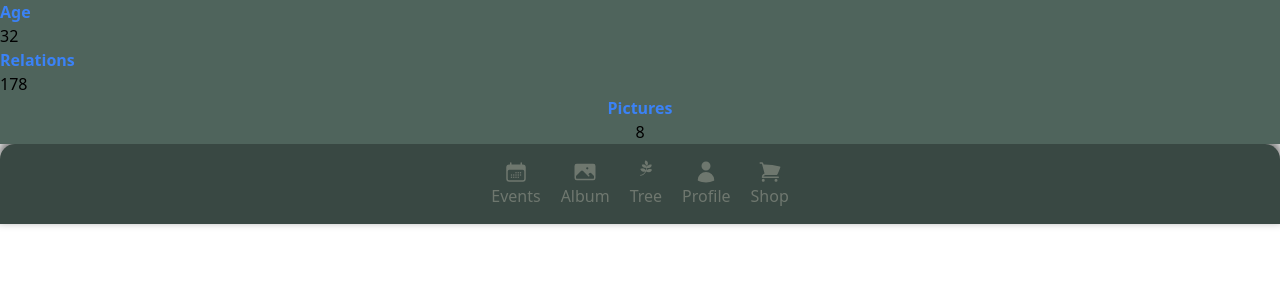
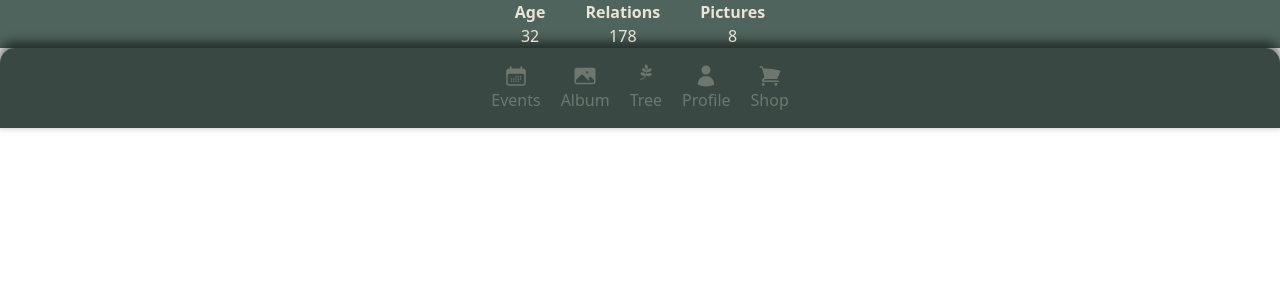
Before and after one commit to egidehirwa/origin, a React (Create React App) app in the folder frontend/: page / in a window 1280 px wide. Shown: the top 300 px of the page. Built offline with nearby package versions, Linux system fonts and the light colour scheme.

Commit message:
Testing profile details

```diff
--- a/frontend/src/components/userProfile/profileDetails.jsx
+++ b/frontend/src/components/userProfile/profileDetails.jsx
@@ -1,19 +1,19 @@
 function ProfileDetails() {
   return (
-        <div className="flex flex-col">
-            <div className="flex flex-col bg-greenish">
-                <p className="age text-blue-500 font-bold">Age</p>
-                <p>32</p>
+    <div className="container flex flex-row justify-center mx-auto gap-10 bg-greenish">
+      <div className="flex flex-col items-center">
+        <p className="age text-lightcream font-bold">Age</p>
+        <p className="text-lightcream">32</p>
       </div>
 
-            <div className="flex flex-col bg-greenish">
-                <p className="text-blue-500 font-bold">Relations</p>
-                <p>178</p>
+      <div className="flex flex-col items-center">
+        <p className="text-lightcream font-bold">Relations</p>
+        <p className="text-lightcream">178</p>
       </div>
 
-            <div className="flex flex-col bg-greenish items-center">
-                <p className="text-blue-500 font-bold">Pictures</p>
-                <p>8</p>
+      <div className="flex flex-col items-center">
+        <p className="text-lightcream font-bold">Pictures</p>
+        <p className="text-lightcream">8</p>
       </div>
     </div>
   );
```
Lines whose indentation alone changed are shown as unchanged.
